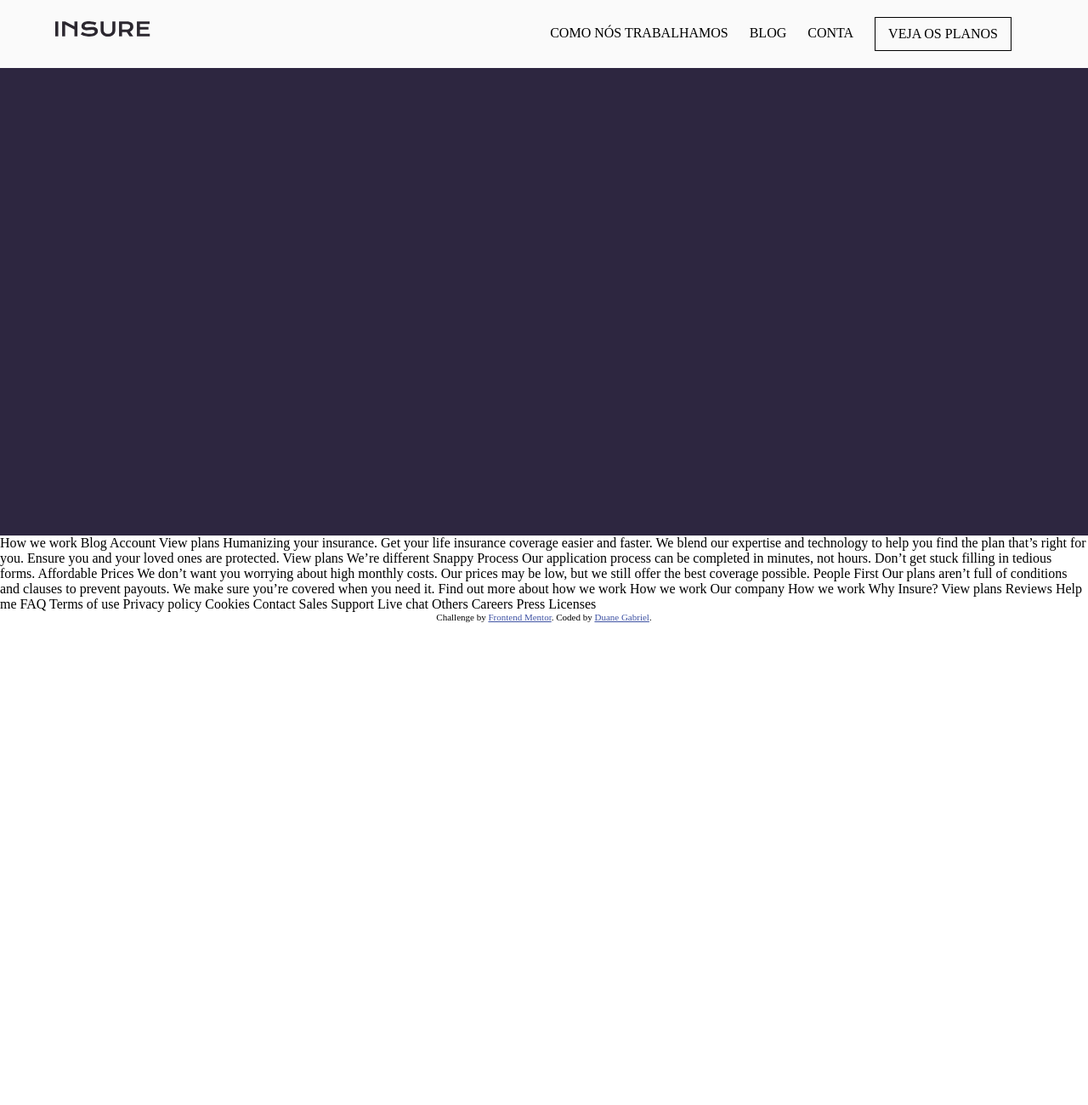
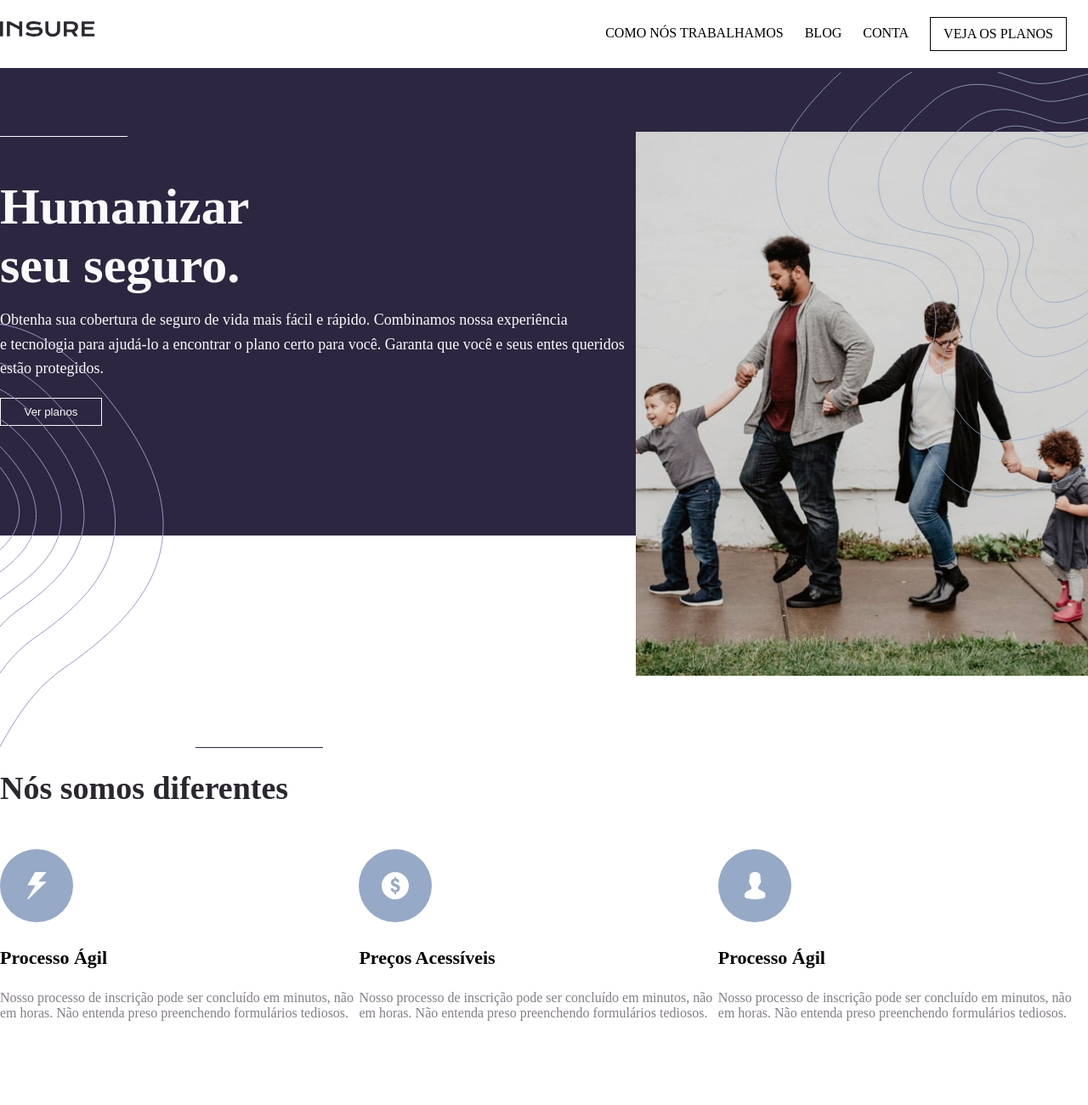
Before and after one commit to duane-faria/Insure-landing-page, a plain HTML site: page index.html in a window 1280 px wide. Shown: the top 1300 px of the page at 85% size. Before the commit the page ends 800 px from the top, so only its background shows below. Drawn offline with Linux system fonts and the light colour scheme.

Commit message:
Finalizando banner inicial e desenvolvendo a área do conteúdo

```diff
--- a/index.html
+++ b/index.html
@@ -39,68 +39,62 @@
   </header>
 
   <section class="banner">
+    <div class="part1">
+      <div class="container">
+        <div class="bar-top"></div>
+        <div class="banner-text">
+          <h1>Humanizar <br>
+            seu seguro.</h1>
+          <p> Obtenha sua cobertura de seguro de vida mais fácil e rápido. Combinamos nossa experiência <br>
+            e tecnologia para ajudá-lo a encontrar o plano certo para você. Garanta que você
+            e seus entes queridos estão protegidos.</p>
+          <button class="btn-outline-secondary" style="">Ver planos</button>
+        </div>
+        <img src="./images/image-intro-desktop.jpg" alt="Pessoas/Família">
+      </div>
+    </div>
+    <img class="lines-bottom" src="./images/bg-pattern-intro-left-desktop.svg" alt="Linhas irregulares do banner">
+    <img class="lines-top" src="./images/bg-pattern-intro-right-desktop.svg" alt="Linhas irregulares do banner">
+    <div class="bar-bottom"></div>
 
   </section>
 
-  How we work
-  Blog
-  Account
-  View plans
+  <div class="content">
+    <div class="container">
 
-  Humanizing your insurance.
+      <h1>
+        Nós somos diferentes
+      </h1>
 
-  Get your life insurance coverage easier and faster. We blend our expertise
-  and technology to help you find the plan that’s right for you. Ensure you
-  and your loved ones are protected.
+      <div>
+        <article>
+          <img src="./images/icon-snappy-process.svg" alt="">
+          <strong> Processo Ágil</strong>
+          <p>Nosso processo de inscrição pode ser concluído em minutos, não em horas. Não entenda
+            preso preenchendo formulários tediosos.</p>
+        </article>
 
-  View plans
+        <article>
+          <img src="./images/icon-affordable-prices.svg" alt="">
+          <strong> Preços Acessíveis</strong>
+          <p>Nosso processo de inscrição pode ser concluído em minutos, não em horas. Não entenda
+            preso preenchendo formulários tediosos.</p>
+        </article>
 
-  We’re different
-
-  Snappy Process
-
-  Our application process can be completed in minutes, not hours. Don’t get
-  stuck filling in tedious forms.
-
-  Affordable Prices
-
-  We don’t want you worrying about high monthly costs. Our prices may be low,
-  but we still offer the best coverage possible.
-
-  People First
-
-  Our plans aren’t full of conditions and clauses to prevent payouts. We make
-  sure you’re covered when you need it.
-
-  Find out more about how we work
-
-  How we work
-
-  Our company
-
-  How we work
-  Why Insure?
-  View plans
-  Reviews
-
-  Help me
-
-  FAQ
-  Terms of use
-  Privacy policy
-  Cookies
-
-  Contact
-
-  Sales
-  Support
-  Live chat
-
-  Others
-
-  Careers
-  Press
-  Licenses
+        <article>
+          <img src="./images/icon-people-first.svg" alt="">
+          <strong> Processo Ágil</strong>
+          <p>Nosso processo de inscrição pode ser concluído em minutos, não em horas. Não entenda
+            preso preenchendo formulários tediosos.</p>
+        </article>
+      </div>
+      <div class="find-more">
+        <h1>Encontre mais <br>sobre como nós trabalhamos</h1>
+        <img src="./images/bg-pattern-how-we-work-desktop.svg" alt="Linhas irregulares do encontre mais">
+        <button class="btn-outline-secondary">Como nós trabalhamos</button>
+      </div>
+    </div>
+  </div>
 
 
   <div class="attribution">
--- a/style.css
+++ b/style.css
@@ -1,7 +1,7 @@
 * {
   margin: 0;
   padding: 0;
-  box-sizing: border-box;
+  box-sizing: border-box !important;
 }
 
 html, body{
@@ -9,7 +9,7 @@ html, body{
 }
 
 .container{
-  max-width: 1150px;
+  max-width: 1440px;
   margin: 0 auto;
 }
 
@@ -17,7 +17,7 @@ html, body{
 
 header{
   width: 100%;
-  background-color: hsl(0, 0%, 98%);
+  background-color: #fff;
   height: 80px;
   display: flex;
   align-items: center;
@@ -45,6 +45,11 @@ header ul li:last-child{
   padding: 10px 15px;
 }
 
+header ul li:hover{
+  cursor: pointer;
+
+}
+
 /* botões */
 
 input, button{
@@ -53,7 +58,6 @@ input, button{
 
 .btn-outline-primary{
   border: 1px solid #000;
-  /* padding: 10px 15px; */
   background-color: unset;
 }
 
@@ -63,9 +67,175 @@ input, button{
   color: hsl(0, 0%, 98%);
 }
 
+.btn-outline-secondary{
+  border: 1px solid hsl(0, 0%, 98%);
+  background-color: unset;
+  color:  hsl(0, 0%, 98%);
+}
+
+.btn-outline-secondary:hover{
+  cursor: pointer;
+  background-color:  hsl(0, 0%, 98%);
+  color:hsl(270, 9%, 17%); ;
+}
+
 /* banner */
 
 section.banner{
+  height:800px;
+  background-color: #fff;
+  position: relative;
+}
+
+section.banner .container{
+  height: 100%;
+  display: flex;
+  justify-content: space-between;
+  position: relative;
+}
+
+section.banner img{
+  margin-top: 75px;
+  object-fit: contain;
+  height: 640px;
+}
+
+section.banner .banner-text{
+  display: flex;
+  flex-direction: column;
+  justify-content: center;
+}
+
+section.banner .banner-text h1,section.banner .banner-text  p{
+  color: hsl(0, 0%, 98%);
+}
+
+section.banner .banner-text h1{
+  font-size: 60px;
+}
+
+section.banner .banner-text p {
+  margin-top: 15px;
+  font-size: 18px;
+  line-height: 1.6;
+}
+
+section.banner .banner-text button{
+  width:120px;
+  padding:8px 15px;
+  margin-top:20px;
+}
+
+section.banner .banner-text button:hover{
+  cursor: pointer;
+  background-color: hsl(0, 0%, 98%);
+  color: hsl(270, 9%, 17%);
+}
+
+section.banner img.lines-top{
+  position: absolute;
+  z-index:1;
+  height: 500px;
+  top: -70px;
+  right: 0;
+}
+
+section.banner img.lines-bottom{
+  position: absolute;
+  z-index:1;
+  height: 500px;
+  bottom: 0px;
+}
+
+section.banner .part1{
   height: 550px;
   background-color:hsl(256, 26%, 20%);
 }
+
+section.banner .bar-top,
+section.banner .bar-bottom{
+  height: 1px;
+  width: 150px;
+  position: absolute;
+}
+
+section.banner .bar-top{
+  top: 80px;
+  background:hsl(0, 0%, 98%);
+}
+
+section.banner .bar-bottom{
+  bottom:0;
+  background-color:hsl(256, 26%, 20%);
+  left: 230px;
+  opacity: 1;
+}
+
+/* conteúdo */
+
+div.content{
+  margin-top: 25px;
+}
+
+div.content .container{
+  display: flex;
+  flex-wrap: wrap;
+  flex-direction: column;
+}
+
+div.content .container h1{
+  font-size: 38px;
+  color: hsl(270, 9%, 17%);
+}
+
+div.content .container div{
+  margin-top: 50px;
+  display: flex;
+}
+
+div.content .container article{
+  width: 33%;
+
+}
+
+div.content .container article strong{
+  display: block;
+  margin: 25px 0;
+  font-size: 22px;
+}
+
+div.content .container article p {
+  color: hsl(273, 4%, 51%);
+  font-size: 16px;
+}
+
+div.content .container .find-more{
+  background: hsl(256, 26%, 20%);
+  height: 250px;
+  margin:150px 0;
+  display: flex;
+  justify-content: space-between;
+  padding: 50px;
+  align-items: center;
+  position: relative;
+  z-index: 1;
+}
+
+div.content .container .find-more h1{
+  color: #fff;
+  margin-left: 50px;
+  z-index: 2;
+}
+
+div.content .container .find-more button{
+  margin-right: 50px;
+  padding: 15px 25px;
+  position: relative;
+  z-index: 4;
+}
+
+div.content .container .find-more img{
+  position: absolute;
+  right: 0;
+  z-index: 3;
+}
```
